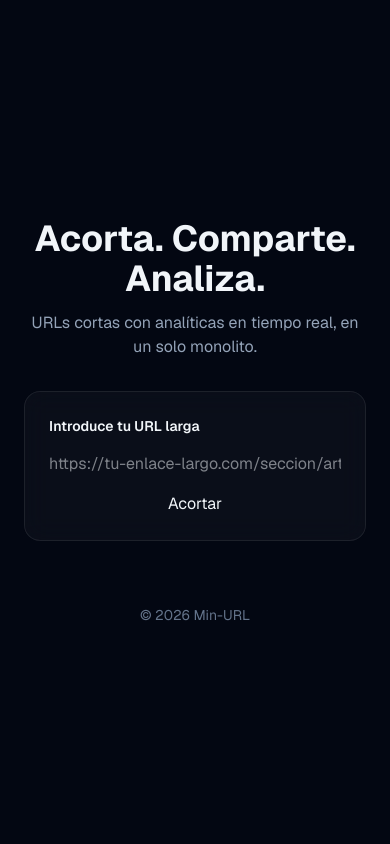
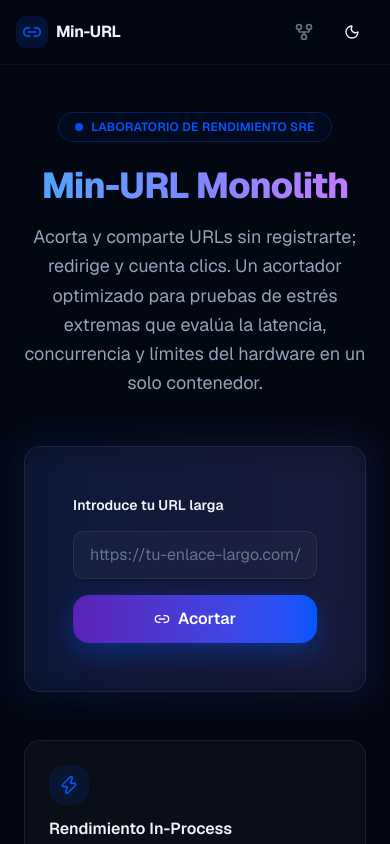
Before and after one commit to PaoloHerrera/min-url-monolith, a Next.js app: page / in a window 390 px wide. Shown: the top 844 px of the page. Built offline with nearby package versions, Linux system fonts and the light colour scheme.

Commit message:
feat: :lipstick: redesign landing page and ToolCard

```diff
--- a/app/page.tsx
+++ b/app/page.tsx
@@ -1,22 +1,107 @@
+import { Activity, Container, Zap } from 'lucide-react'
+
+import { Navbar } from '@/components/Navbar'
+import { Footer } from '@/components/Footer'
 import { ToolCard } from '@/components/ToolCard'
+import { Card, CardContent } from '@/components/ui/card'
+import { Badge } from '@/components/ui/badge'
+
+const FEATURES = [
+  {
+    icon: Zap,
+    title: 'Rendimiento In-Process',
+    description:
+      'Base de datos SQLite nativa en Bun (`bun:sqlite`). Consultas en microsegundos sin latencia de red ni sockets TCP.',
+  },
+  {
+    icon: Activity,
+    title: 'Observabilidad Integrada',
+    description:
+      'Métricas nativas estructuradas de Prometheus y logs de Loki para analizar latencias (p95/p99) y RPS en tiempo real.',
+  },
+  {
+    icon: Container,
+    title: 'Contención de Recursos',
+    description:
+      'Despliegue bajo Docker limitado a 1 CPU y 512MB RAM para estresar el rendimiento del monolito bajo cargas extremas.',
+  },
+]
 
 export default function Home() {
   return (
-    <main className="bg-background flex min-h-screen flex-col items-center justify-center gap-8 px-6 py-16">
-      <header className="text-center">
-        <h1 className="text-foreground text-4xl font-bold sm:text-5xl">
-          Acorta. Comparte. Analiza.
-        </h1>
-        <p className="mt-3 text-(--text-secondary)">
-          URLs cortas con analíticas en tiempo real, en un solo monolito.
-        </p>
-      </header>
+    <div className="bg-background relative flex min-h-screen flex-col">
+      <a
+        href="#main"
+        className="bg-primary text-primary-foreground focus-visible:ring-ring sr-only z-60 rounded-md px-4 py-2 text-sm font-semibold focus:not-sr-only focus:absolute focus:top-4 focus:left-4 focus:outline-none focus-visible:ring-2"
+      >
+        Saltar al contenido
+      </a>
 
-      <div className="w-full max-w-xl">
-        <ToolCard />
-      </div>
+      <Navbar />
 
-      <footer className="mt-8 text-sm text-(--text-muted)">© 2026 Min-URL</footer>
-    </main>
+      <main
+        id="main"
+        className="relative flex flex-1 flex-col items-center overflow-hidden px-6 pt-28 pb-4 md:pt-36"
+      >
+        {/* ── Fondos Decorativos Premium (Glows & Grid) ── */}
+        <div
+          aria-hidden="true"
+          className="pointer-events-none absolute inset-0 -z-10 bg-[linear-gradient(to_right,#1f293710_1px,transparent_1px),linear-gradient(to_bottom,#1f293710_1px,transparent_1px)] mask-[radial-gradient(ellipse_60%_50%_at_50%_0%,#000_70%,transparent_100%)] bg-size-[4rem_4rem]"
+        />
+        <div
+          aria-hidden="true"
+          className="from-primary/10 pointer-events-none absolute top-0 left-1/2 -z-10 h-[400px] w-[600px] -translate-x-1/2 rounded-full bg-linear-to-r to-indigo-600/10 blur-[80px]"
+        />
+        <div
+          aria-hidden="true"
+          className="pointer-events-none absolute top-1/3 right-1/4 -z-10 h-[250px] w-[250px] rounded-full bg-purple-600/5 blur-[60px]"
+        />
+
+        <div className="flex w-full max-w-4xl flex-col items-center gap-12 md:gap-16">
+          {/* ── Hero ── */}
+          <section className="flex flex-col items-center text-center">
+            <Badge variant="default">
+              <span aria-hidden="true" className="bg-primary h-2 w-2 animate-pulse rounded-full" />
+              LABORATORIO DE RENDIMIENTO SRE
+            </Badge>
+
+            <h1 className="mt-6 text-4xl font-extrabold tracking-tight sm:text-6xl">
+              <span className="bg-linear-to-r from-blue-400 via-indigo-400 to-purple-400 bg-clip-text text-transparent">
+                Min-URL Monolith
+              </span>
+            </h1>
+
+            <p className="mt-4 max-w-xl text-lg leading-relaxed text-(--text-secondary)">
+              Acorta y comparte URLs sin registrarte; redirige y cuenta clics. Un acortador
+              optimizado para pruebas de estrés extremas que evalúa la latencia, concurrencia y
+              límites del hardware en un solo contenedor.
+            </p>
+          </section>
+
+          {/* ── Tool Card (create flow) ── */}
+          <ToolCard />
+
+          {/* ── Bento Grid de Características ── */}
+          <section
+            aria-label="Características del laboratorio"
+            className="grid w-full grid-cols-1 gap-6 sm:grid-cols-3"
+          >
+            {FEATURES.map(({ icon: Icon, title, description }) => (
+              <Card key={title} className="glass-panel-hover">
+                <CardContent className="flex flex-col gap-3 p-6">
+                  <span className="bg-primary/10 text-primary flex size-10 items-center justify-center rounded-lg font-bold">
+                    <Icon data-icon className="size-5" />
+                  </span>
+                  <h3 className="text-foreground text-base font-semibold">{title}</h3>
+                  <p className="text-sm leading-relaxed text-(--text-muted)">{description}</p>
+                </CardContent>
+              </Card>
+            ))}
+          </section>
+        </div>
+      </main>
+
+      <Footer />
+    </div>
   )
 }
--- a/components/ToolCard.tsx
+++ b/components/ToolCard.tsx
@@ -1,18 +1,35 @@
 'use client'
 
-import { useState } from 'react'
+import * as React from 'react'
+import { Check, Copy, ExternalLink, Link2, LoaderCircle, RotateCcw } from 'lucide-react'
+
+import { Button } from '@/components/ui/button'
+import { Card, CardContent } from '@/components/ui/card'
+import { Input } from '@/components/ui/input'
+
+type Status = 'idle' | 'loading' | 'success' | 'error'
 
 export function ToolCard() {
-  const [url, setUrl] = useState('')
-  const [shortUrl, setShortUrl] = useState<string | null>(null)
-  const [error, setError] = useState<string | null>(null)
-  const [loading, setLoading] = useState(false)
+  const [url, setUrl] = React.useState('')
+  const [status, setStatus] = React.useState<Status>('idle')
+  const [shortUrl, setShortUrl] = React.useState<string | null>(null)
+  const [error, setError] = React.useState<string | null>(null)
+  const [copied, setCopied] = React.useState(false)
 
-  async function handleSubmit(event: React.SubmitEvent<HTMLFormElement>) {
+  const inputRef = React.useRef<HTMLInputElement>(null)
+  const copyTimer = React.useRef<ReturnType<typeof setTimeout> | null>(null)
+
+  React.useEffect(() => {
+    return () => {
+      if (copyTimer.current) clearTimeout(copyTimer.current)
+    }
+  }, [])
+
+  async function handleSubmit(event: React.FormEvent<HTMLFormElement>) {
     event.preventDefault()
+    if (status === 'loading') return
     setError(null)
-    setShortUrl(null)
-    setLoading(true)
+    setStatus('loading')
     try {
       const response = await fetch('/api/links', {
         method: 'POST',
@@ -21,63 +38,183 @@ export function ToolCard() {
       })
       if (!response.ok) {
         const data = (await response.json().catch(() => ({}))) as { error?: string }
-        setError(data.error ?? 'No se pudo acortar la URL')
+        setError(
+          data.error === 'invalid_url'
+            ? 'URL no válida. Usa un enlace http:// o https://.'
+            : 'No se pudo acortar la URL. Inténtalo de nuevo.',
+        )
+        setStatus('error')
         return
       }
       const data = (await response.json()) as { shortUrl: string }
       setShortUrl(data.shortUrl)
+      setStatus('success')
     } catch {
-      setError('Error de red')
-    } finally {
-      setLoading(false)
+      setError('Error de red. Comprueba tu conexión.')
+      setStatus('error')
     }
   }
 
+  async function handleCopy() {
+    if (!shortUrl) return
+    try {
+      await navigator.clipboard?.writeText(shortUrl)
+    } catch {
+      /* clipboard may be unavailable; ignore */
+    }
+    setCopied(true)
+    if (copyTimer.current) clearTimeout(copyTimer.current)
+    copyTimer.current = setTimeout(() => setCopied(false), 2000)
+  }
+
+  function handleReset() {
+    if (copyTimer.current) clearTimeout(copyTimer.current)
+    setUrl('')
+    setShortUrl(null)
+    setError(null)
+    setCopied(false)
+    setStatus('idle')
+    // Return focus to the input for keyboard / screen-reader users.
+    requestAnimationFrame(() => inputRef.current?.focus())
+  }
+
+  const isInvalid = status === 'error' && Boolean(error)
+
   return (
-    <section aria-label="Acortador de URL" className="glass-panel">
-      <form onSubmit={handleSubmit} className="flex flex-col gap-4">
+    <section aria-label="Acortador de URL" className="relative w-full max-w-xl">
+      {/* Glow accent behind the active surface */}
+      <div
+        aria-hidden="true"
+        className="from-primary/20 absolute -inset-1 rounded-2xl bg-linear-to-r to-indigo-500/20 opacity-70 blur-lg transition duration-500"
+      />
+
+      {status === 'success' && shortUrl ? (
+        <ResultCard shortUrl={shortUrl} copied={copied} onCopy={handleCopy} onReset={handleReset} />
+      ) : (
+        <Card className="glass-panel relative">
+          <CardContent className="p-6">
+            <form onSubmit={handleSubmit} className="flex flex-col gap-4" noValidate>
               <label htmlFor="url" className="text-foreground text-sm font-semibold">
                 Introduce tu URL larga
               </label>
-        <input
+              <Input
+                ref={inputRef}
                 id="url"
                 name="url"
                 type="url"
                 inputMode="url"
+                autoComplete="url"
                 placeholder="https://tu-enlace-largo.com/seccion/articulo..."
                 value={url}
                 onChange={(event) => setUrl(event.target.value)}
-          className="tool-input"
-          disabled={loading}
+                aria-invalid={isInvalid || undefined}
+                aria-describedby={isInvalid ? 'url-error' : undefined}
+                disabled={status === 'loading'}
               />
-        <button type="submit" className="tool-btn-submit" disabled={loading}>
-          {loading ? 'Acortando...' : 'Acortar'}
-        </button>
+              <Button
+                type="submit"
+                variant="cta"
+                size="lg"
+                className="w-full"
+                disabled={status === 'loading'}
+              >
+                {status === 'loading' ? (
+                  <>
+                    <LoaderCircle data-icon="inline-start" className="animate-spin" />
+                    Acortando...
+                  </>
+                ) : (
+                  <>
+                    <Link2 data-icon="inline-start" />
+                    Acortar
+                  </>
+                )}
+              </Button>
             </form>
 
-      {error ? (
-        <p role="alert" className="mt-4 text-sm text-red-400">
+            {isInvalid && error ? (
+              <p
+                id="url-error"
+                role="alert"
+                className="text-destructive mt-4 flex items-center gap-2 text-sm font-medium"
+              >
+                <span aria-hidden="true">⚠</span>
                 {error}
               </p>
             ) : null}
-
-      {shortUrl ? (
-        <div className="mt-4 flex flex-col gap-3" aria-live="polite">
-          <p className="text-foreground font-mono">{shortUrl}</p>
-          <div className="flex gap-2">
-            <button
-              type="button"
-              className="btn-copy"
-              onClick={() => navigator.clipboard?.writeText(shortUrl)}
-            >
-              Copy
-            </button>
-            <a href={shortUrl} className="btn-cta" target="_blank" rel="noopener noreferrer">
-              Visit
-            </a>
-          </div>
-        </div>
-      ) : null}
+          </CardContent>
+        </Card>
+      )}
     </section>
   )
 }
+
+function ResultCard({
+  shortUrl,
+  copied,
+  onCopy,
+  onReset,
+}: {
+  shortUrl: string
+  copied: boolean
+  onCopy: () => void
+  onReset: () => void
+}) {
+  return (
+    <Card className="glass-panel animate-card-enter relative">
+      <CardContent className="flex flex-col gap-5 p-6">
+        <div className="flex items-center gap-2 text-sm font-semibold text-emerald-400">
+          <span
+            aria-hidden="true"
+            className="flex size-6 items-center justify-center rounded-full bg-emerald-500/15"
+          >
+            <Check data-icon className="size-4" />
+          </span>
+          ¡URL acortada con éxito!
+        </div>
+
+        <div
+          aria-live="polite"
+          className="border-border bg-background/60 rounded-md border px-4 py-3"
+        >
+          <p className="text-foreground font-mono text-base font-medium break-all">{shortUrl}</p>
+        </div>
+
+        <div className="flex flex-col gap-3 sm:flex-row">
+          <Button
+            type="button"
+            variant="copy"
+            size="lg"
+            className="flex-1"
+            onClick={onCopy}
+            aria-label="Copy"
+          >
+            {copied ? (
+              <>
+                <Check data-icon="inline-start" />
+                Copiado
+              </>
+            ) : (
+              <>
+                <Copy data-icon="inline-start" />
+                Copy
+              </>
+            )}
+          </Button>
+
+          <Button type="button" variant="cta" size="lg" className="flex-1" asChild>
+            <a href={shortUrl} target="_blank" rel="noopener noreferrer" aria-label="Visit">
+              <ExternalLink data-icon="inline-start" />
+              Visit
+            </a>
+          </Button>
+        </div>
+
+        <Button type="button" variant="ghost" size="lg" className="w-full" onClick={onReset}>
+          <RotateCcw data-icon="inline-start" />
+          Acortar otra
+        </Button>
+      </CardContent>
+    </Card>
+  )
+}
```
Lines whose indentation alone changed are shown as unchanged.
